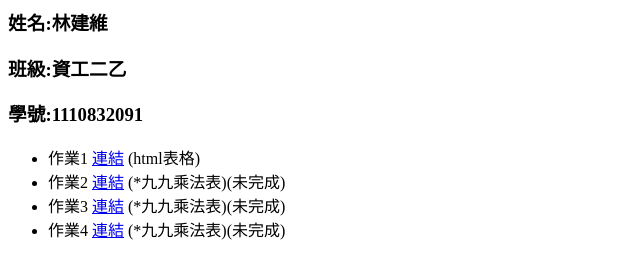
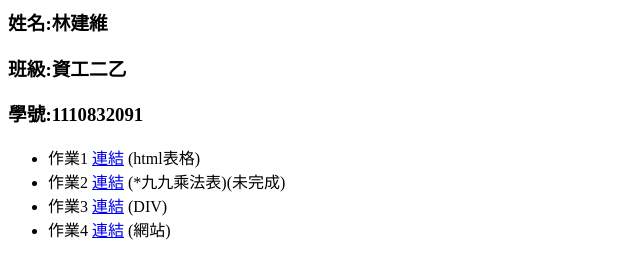
Before and after one commit to wayne1110832091/the-first-iesson-test, a plain HTML site: page index.html in a window 1280 px wide. Shown: the whole page, without its empty margins (0-640 px from the left). Drawn offline with Linux system fonts and the light colour scheme.

Commit message:
Update index.html

```diff
--- a/index.html
+++ b/index.html
@@ -12,8 +12,8 @@
 	<ul>
 		<li>作業1  <a href="https://wayne1110832091.github.io/the-first-iesson-test/22.html">連結</a>  (html表格)</li>
 		<li>作業2  <a href="https://wayne1110832091.github.io/the-first-iesson-test/13.html">連結</a>  (*九九乘法表)(未完成)</li>
-		<li>作業3  <a href="https://wayne1110832091.github.io/the-first-iesson-test/13.html">連結</a>  (*九九乘法表)(未完成)</li>
-		<li>作業4  <a href="https://wayne1110832091.github.io/the-first-iesson-test/13.html">連結</a>  (*九九乘法表)(未完成)</li>
+		<li>作業3  <a href="https://wayne1110832091.github.io/the-first-iesson-test/作業3.html">連結</a>  (DIV)</li>
+		<li>作業4  <a href="https://wayne1110832091.github.io/the-first-iesson-test/作業4.html">連結</a>  (網站)</li>
 	</ul>
 </body>
 </html>
```
